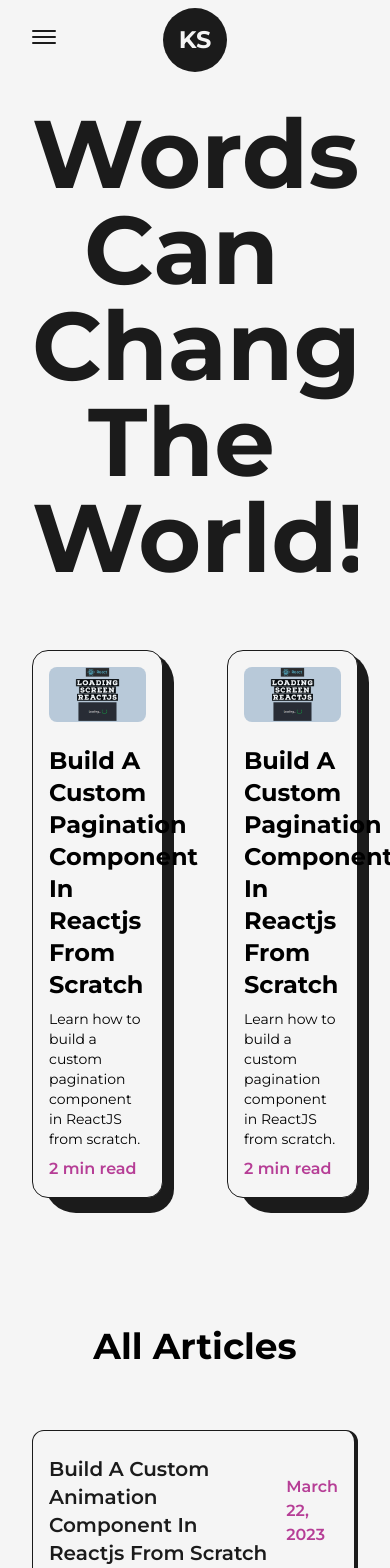
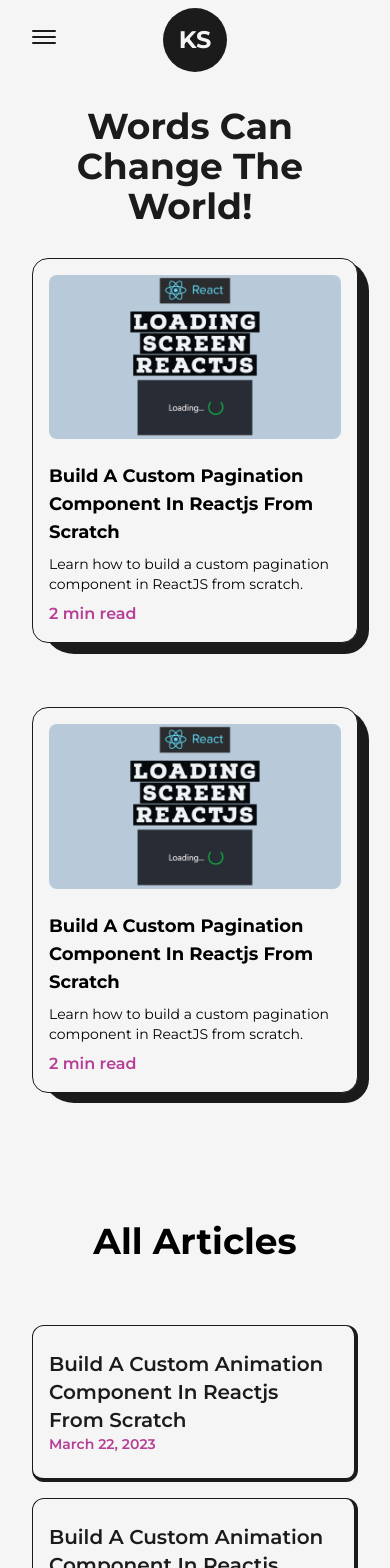
Before and after one commit to kamrulsaad/portfolio, a Next.js app: page /articles in a window 390 px wide. Shown: the top 1568 px of the page. Built offline with nearby package versions, Linux system fonts and the light colour scheme.

Commit message:
tutorial completed

```diff
--- a/src/components/HireMe.js
+++ b/src/components/HireMe.js
@@ -4,7 +4,7 @@ import Link from 'next/link'
 
 const HireMe = () => {
     return (
-        <div className='fixed left-4 bottom-4 md:right-8 md:left-auto md:top-0 md:bottom-auto flex justify-center items-center overflow-hidden md:absolute'>
+        <div className='fixed left-4 bottom-4 md:right-8 md:left-auto md:top-0 md:bottom-auto flex justify-center items-center overflow-hidden md:absolute sm:right-0'>
             <div
                 className='w-48 md:w-24 h-auto flex items-center justify-center relative'
             >
--- /dev/null
+++ b/src/components/TransitionEffect.js
@@ -0,0 +1,27 @@
+import React from 'react'
+import { motion } from 'framer-motion'
+
+const TransitionEffect = () => {
+    return (
+        <>
+            <motion.div className='fixed top-0 bottom-0 right-full w-screen h-screen z-30 bg-primary'
+                initial={{ x: '100%', width: '100%' }}
+                animate={{ x: 0, width: '0%' }}
+                transition={{ duration: 0.8, ease: 'easeInOut' }}
+                exit={{ x: ['0%', '100%'], width: ['0%', '100%'] }}
+            />
+            <motion.div className='fixed top-0 bottom-0 right-full w-screen h-screen z-20 bg-light'
+                initial={{ x: '100%', width: '100%' }}
+                animate={{ x: 0, width: '0%' }}
+                transition={{ duration: 0.8, ease: 'easeInOut', delay: 0.2 }}
+            />
+            <motion.div className='fixed top-0 bottom-0 right-full w-screen h-screen z-10 bg-dark'
+                initial={{ x: '100%', width: '100%' }}
+                animate={{ x: 0, width: '0%' }}
+                transition={{ duration: 0.8, ease: 'easeInOut', delay: 0.4 }}
+            />
+        </>
+    )
+}
+
+export default TransitionEffect
--- a/src/pages/_app.js
+++ b/src/pages/_app.js
@@ -1,8 +1,10 @@
 import Footer from '@/components/Footer'
 import Navbar from '@/components/Navbar'
 import '@/styles/globals.css'
+import { AnimatePresence } from 'framer-motion'
 import { Montserrat } from 'next/font/google'
 import Head from 'next/head'
+import { useRouter } from 'next/router'
 
 const montserrat = Montserrat({
   subsets: ['latin'],
@@ -10,6 +12,9 @@ const montserrat = Montserrat({
 })
 
 export default function App({ Component, pageProps }) {
+
+  const router = useRouter()
+
   return (
     <>
       <Head>
@@ -18,7 +23,9 @@ export default function App({ Component, pageProps }) {
       </Head>
       <main className={`font-mont dark:bg-dark bg-light w-full min-h-screen ${montserrat.variable}`}>
         <Navbar />
-        <Component {...pageProps} />
+        <AnimatePresence mode='wait'>
+          <Component key={router.asPath} {...pageProps} />
+        </AnimatePresence>
         <Footer />
       </main>
     </>
--- a/src/pages/about.js
+++ b/src/pages/about.js
@@ -8,6 +8,7 @@ import { useInView, useMotionValue, useSpring } from 'framer-motion'
 import Skills from '@/components/Skills'
 import Experience from '@/components/Experience'
 import Education from '@/components/Education'
+import TransitionEffect from '@/components/TransitionEffect'
 
 const AnimatedNumbers = ({ value }) => {
 
@@ -43,6 +44,7 @@ const about = () => {
                 <title>About | Kamrul Saad</title>
                 <meta name="description" content="Learn more about Kamrul Saad" />
             </Head>
+            <TransitionEffect/>
             <main className='flex w-full flex-col items-center justify-center dark:text-light'>
                 <Layout className='pt-16'>
                     <AnimatedText className='mb-16 lg:!text-7xl sm:!text-6xl xl:!text-4xl sm:mb-8' text={"Passion Fuels Purpose"}></AnimatedText>
--- a/src/pages/articles.js
+++ b/src/pages/articles.js
@@ -6,6 +6,7 @@ import Link from 'next/link'
 import React, { useRef } from 'react'
 import article1 from '../../public/images/articles/create loading screen in react js.jpg'
 import { motion, useMotionValue } from 'framer-motion'
+import TransitionEffect from '@/components/TransitionEffect'
 
 const FramerImage = motion(Image);
 
@@ -42,7 +43,7 @@ const MovingImage = ({ image, title, link }) => {
                 opacity: 1,
                 transition: { duration: 0.5 }
             }}
-            ref={imageRef} src={image} alt={title} className="w-96 hidden absolute rounded-lg z-10 h-auto" />
+            ref={imageRef} src={image} alt={title} className="w-96 hidden absolute rounded-lg z-10 h-auto md:!hidden" />
     </Link>
 }
 
@@ -61,13 +62,13 @@ const Articles = ({
             }
         }}
         viewport={{ once: true }}
-        className='relative w-full p-4 py-6 my-4 rounded-xl flex items-center justify-between bg-light text-dark first:mt-0 border border-solid dark:text-light dark:bg-dark dark:border-light border-dark border-r-4 border-b-4'>
+        className='relative w-full p-4 py-6 my-4 rounded-xl flex items-center justify-between bg-light text-dark first:mt-0 border border-solid dark:text-light dark:bg-dark dark:border-light border-dark border-r-4 border-b-4 sm:flex-col'>
         <MovingImage
             image={image}
             title={title}
             link={link}
         />
-        <span className='text-primary dark:text-primaryDark font-semibold pl-4'>
+        <span className='text-primary dark:text-primaryDark font-semibold pl-4 sm:pl-0 sm:self-start xs:text-sm'>
             {date}
         </span>
     </motion.li>
@@ -86,7 +87,7 @@ const FeaturedArticles = ({ image, title, time, summary, link }) => {
             />
         </Link>
         <Link href={link} target='_blank'>
-            <h2 className='capitalize my-2 mt-4 w-full text-2xl font-bold hover:underline'>
+            <h2 className='capitalize my-2 mt-4 w-full text-2xl font-bold hover:underline xs:text-lg'>
                 {title}
             </h2>
         </Link>
@@ -104,15 +105,16 @@ const articles = () => {
         <>
             <Head>
                 <title>Article | Kamrul Saad</title>
-                <meta name="description" content="Articles from Kamrul Saad" />
+                <meta name="description" content="Articles of Kamrul Saad" />
             </Head>
+            <TransitionEffect />
             <main className='w-full mb-16 flex flex-col items-center justify-center overflow-hidden dark:text-light'>
                 <Layout className='pt-16'>
                     <AnimatedText
                         text="Words Can Change The World!"
-                        className='mb-16'
+                        className='mb-16 lg:!text-7xl sm:mb-8 sm:!text-6xl xs:!text-4xl'
                     />
-                    <ul className='grid grid-cols-2 gap-16'>
+                    <ul className='grid grid-cols-2 gap-16 md:grid-cols-1 lg:gap-8 md:gap-y-16'>
                         <FeaturedArticles
                             title={'Build A Custom Pagination Component In Reactjs From Scratch'}
                             summary={'Learn how to build a custom pagination component in ReactJS from scratch.'}
--- a/src/pages/index.js
+++ b/src/pages/index.js
@@ -7,6 +7,7 @@ import Link from 'next/link'
 import { LinkArrow } from '@/components/Icons'
 import HireMe from '@/components/HireMe'
 import LightBulb from '../../public/images/svgs/miscellaneous_icons_1.svg'
+import TransitionEffect from '@/components/TransitionEffect'
 
 export default function Home() {
   return (
@@ -16,6 +17,7 @@ export default function Home() {
         <meta name="description" content="Generated by create next app" />
 
       </Head>
+      <TransitionEffect/>
       <main className='text-dark flex items-center w-full min-h-screen dark:text-light'>
         <Layout className='pt-0 md:pt-16 sm:pt-8'>
           <div className='flex lg:flex-col items-center justify-between w-full'>
--- a/src/pages/projects.js
+++ b/src/pages/projects.js
@@ -7,6 +7,7 @@ import React from 'react'
 import Image from 'next/image'
 import project1 from '../../public/images/projects/crypto-screener-cover-image.jpg'
 import { motion } from 'framer-motion'
+import TransitionEffect from '@/components/TransitionEffect'
 
 const FramerImage = motion(Image);
 
@@ -81,6 +82,7 @@ const projects = () => {
                 <title>Projects | Kamrul Saad</title>
                 <meta name="description" content="Projects of Kamrul Saad" />
             </Head>
+            <TransitionEffect />
             <main className='w-full mb-16 flex flex-col items-center justify-center dark:text-light'>
                 <Layout className='pt-16'>
                     <AnimatedText
```
